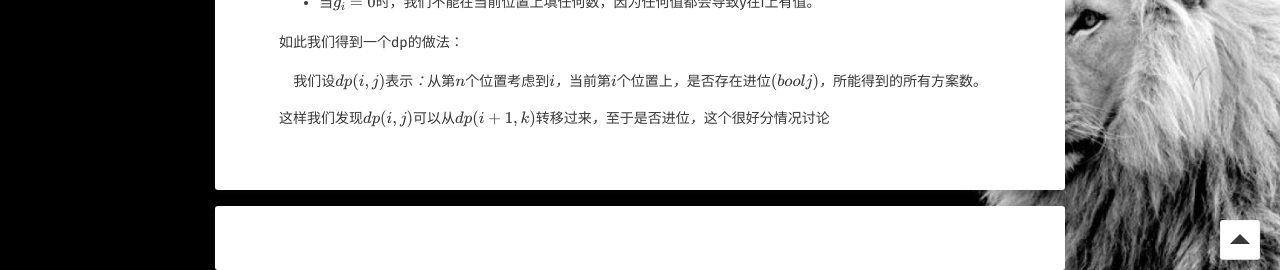
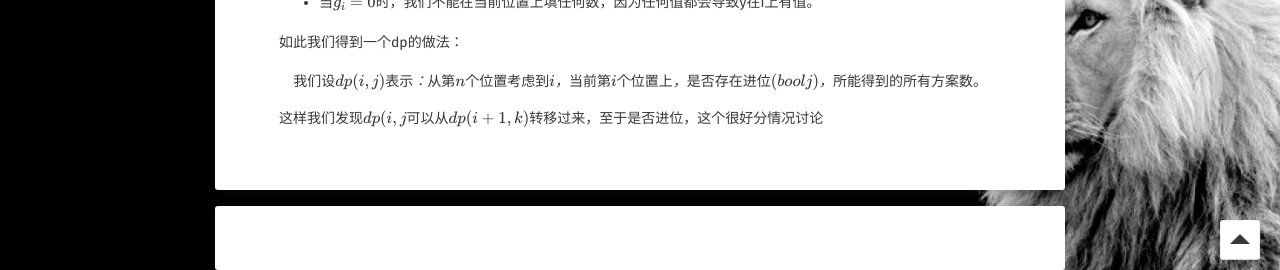
Before and after one commit to BlackWaters/BlackWaters.github.io, a Jekyll site: the page built from problemlist/index.md, in a window 1280 px wide and 900 px high, scrolled down 1606 px. Shown: the part 630-900 px from the top of the window. Built offline with Jekyll 4.4.1, drawn with Linux system fonts in a browser that asks for light colours; some web fonts are replaced; formulas are drawn with MathJax 3; comment, search, counter and statistics services are not loaded.

```diff
--- a/problemlist/index.md
+++ b/problemlist/index.md
@@ -101,4 +101,4 @@ corner case和proof比较有意思。
     我们设dp(i,j)表示：从第n个位置考虑到i，当前第i个位置上，是否存在进位(bool j)，所能得到的所有方案数。
 \\]
 
-这样我们发现\\(dp(i,j)可以从dp(i+1,k)转移过来，至于是否进位，这个很好分情况讨论\\)
+这样我们发现\\(dp(i,j\\)可以从\\(dp(i+1,k)\\)转移过来，至于是否进位，这个很好分情况讨论
```
